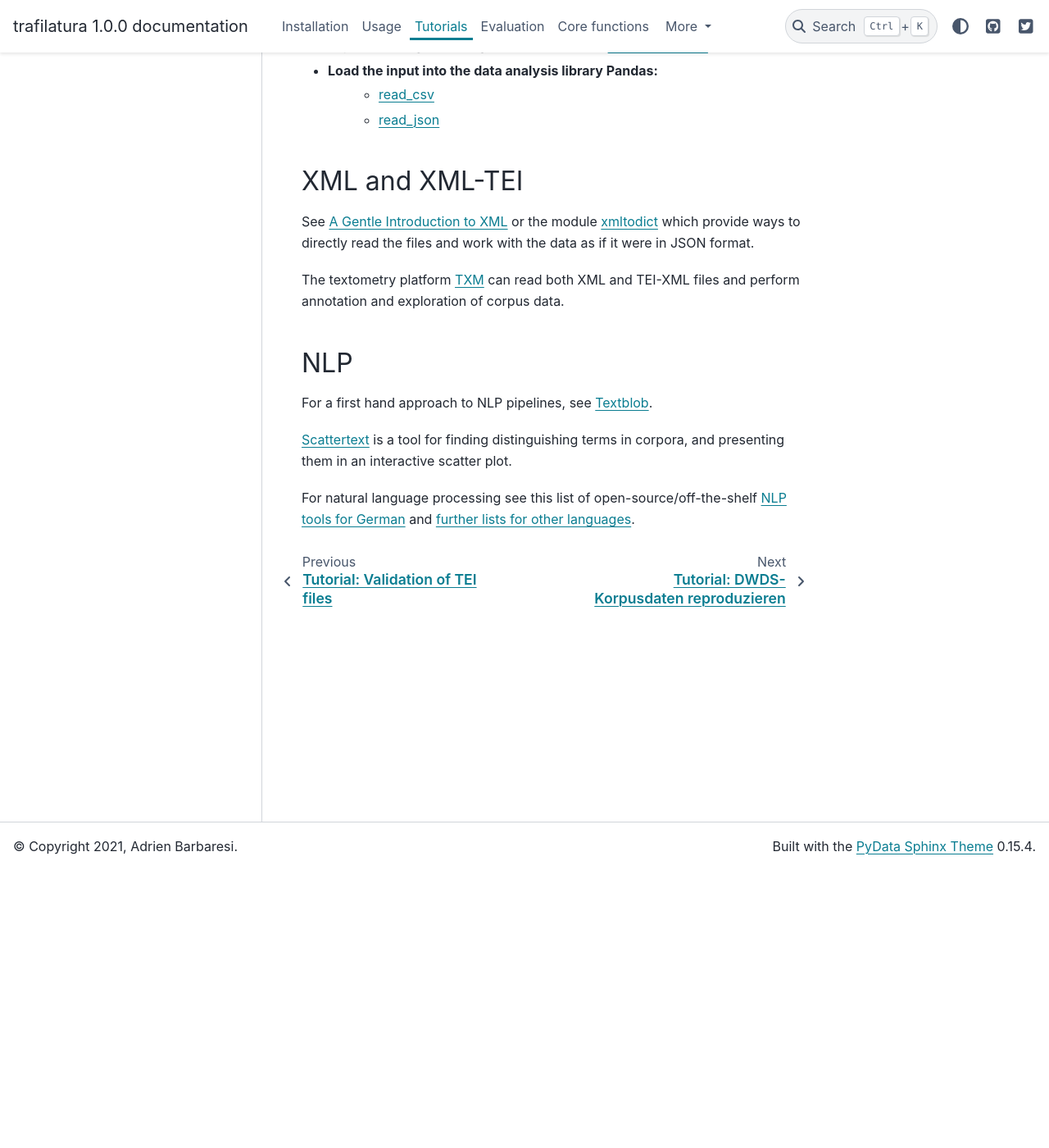
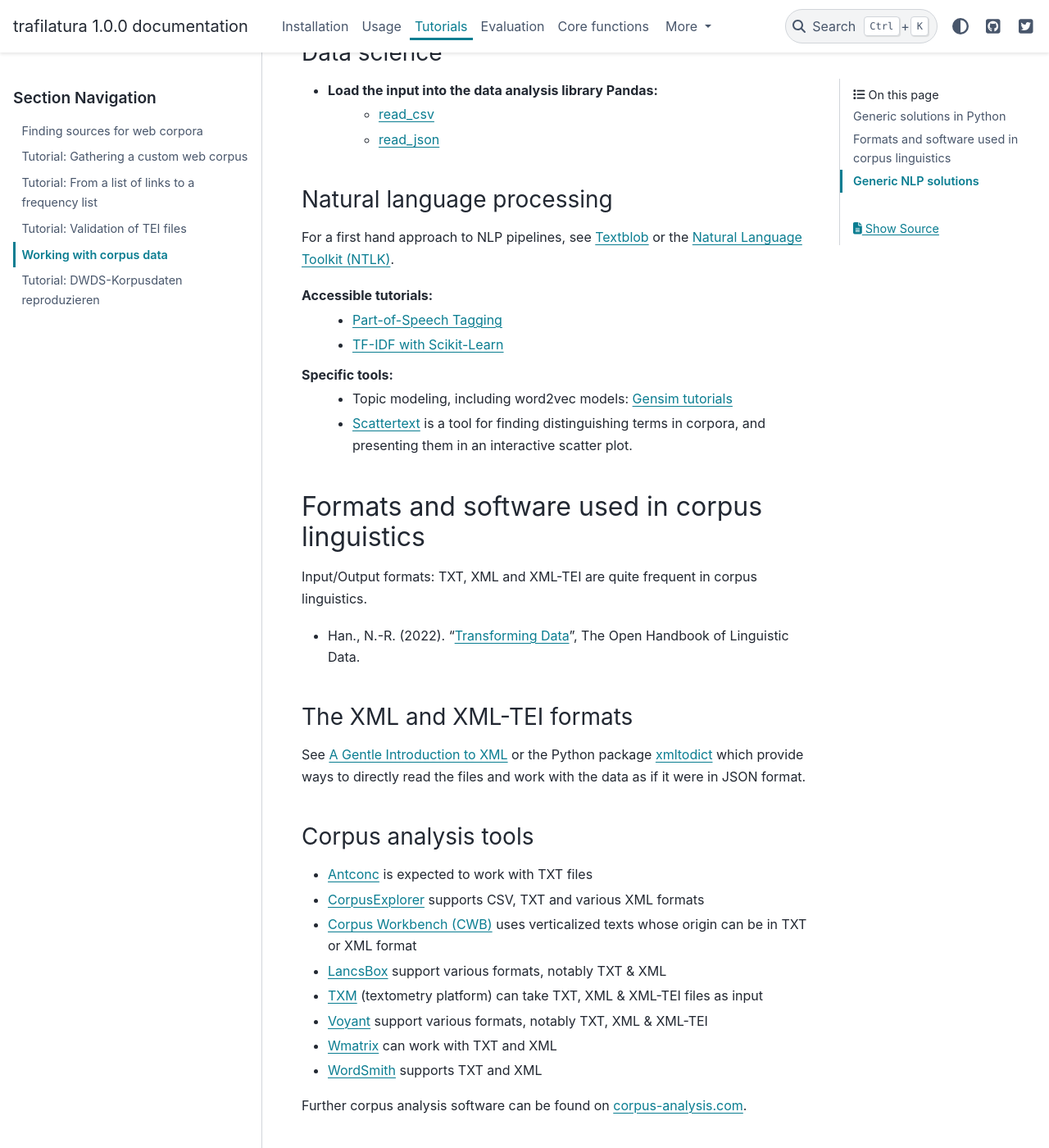
Before and after one commit to adbar/trafilatura, a Sphinx documentation site: the page built from docs/tutorial-data.rst, in a window 1280 px wide and 1400 px high, scrolled down 339 px. Shown: the whole window at 82% size. Built offline with Sphinx 7.4.7 and the PyData theme 0.15.4, drawn with Linux system fonts in a browser that asks for light colours; some of the changed text lies outside the part shown.

Commit message:
docs: added links to corpus software

```diff
--- a/docs/tutorial-data.rst
+++ b/docs/tutorial-data.rst
@@ -1,33 +1,76 @@
-Work with the data
-==================
+Working with corpus data
+========================
+
+
+.. meta::
+    :description lang=en:
+        After gathering texts from the Web, what to do next? This page lists options to work with output generated by Trafilatura.
+
+
+After gathering texts from the Web, what to do next? This page lists options to work with output generated by Trafilatura.
+
 
 Generic solutions in Python
 ---------------------------
 
-- `Part-of-Speech Tagging <https://melaniewalsh.github.io/Intro-Cultural-Analytics/Text-Analysis/POS-Keywords.html>`_
-- `Natural Language Toolkit (NTLK) <https://www.nltk.org/>`_
-- `TF-IDF with Scikit-Learn <https://melaniewalsh.github.io/Intro-Cultural-Analytics/Text-Analysis/TF-IDF-Scikit-Learn.html>`_
-- Topic modeling, including word2vec models: `Gensim tutorials <https://radimrehurek.com/gensim/auto_examples/>`_
+
+Data science
+~~~~~~~~~~~~
+
 - Load the input into the data analysis library Pandas:
    - `read_csv <https://pandas.pydata.org/pandas-docs/stable/reference/api/pandas.read_csv.html>`_
    - `read_json <https://pandas.pydata.org/pandas-docs/stable/reference/api/pandas.read_json.html>`_
 
 
-XML and XML-TEI
----------------
+Natural language processing
+~~~~~~~~~~~~~~~~~~~~~~~~~~~
 
-See `A Gentle Introduction to XML <https://tei-c.org/release/doc/tei-p5-doc/en/html/SG.html>`_ or the module `xmltodict <https://github.com/martinblech/xmltodict>`_ which provide ways to directly read the files and work with the data as if it were in JSON format.
+For a first hand approach to NLP pipelines, see `Textblob <https://textblob.readthedocs.io/en/dev/>`_ or the `Natural Language Toolkit (NTLK) <https://www.nltk.org/>`_.
 
 
-The textometry platform `TXM <https://txm.gitpages.huma-num.fr/textometrie/en/>`_ can read both XML and TEI-XML files and perform annotation and exploration of corpus data.
+Accessible tutorials:
+    - `Part-of-Speech Tagging <https://melaniewalsh.github.io/Intro-Cultural-Analytics/Text-Analysis/POS-Keywords.html>`_
+    - `TF-IDF with Scikit-Learn <https://melaniewalsh.github.io/Intro-Cultural-Analytics/Text-Analysis/TF-IDF-Scikit-Learn.html>`_
 
 
-NLP
----
-
-For a first hand approach to NLP pipelines, see `Textblob <https://textblob.readthedocs.io/en/dev/>`_.
-
-`Scattertext <https://github.com/JasonKessler/scattertext>`_ is a tool for finding distinguishing terms in corpora, and presenting them in an interactive scatter plot.
+Specific tools:
+    - Topic modeling, including word2vec models: `Gensim tutorials <https://radimrehurek.com/gensim/auto_examples/>`_
+    - `Scattertext <https://github.com/JasonKessler/scattertext>`_ is a tool for finding distinguishing terms in corpora, and presenting them in an interactive scatter plot.
 
 
+
+Formats and software used in corpus linguistics
+-----------------------------------------------
+
+
+Input/Output formats: TXT, XML and XML-TEI are quite frequent in corpus linguistics.
+
+- Han., N.-R. (2022). "`Transforming Data <https://doi.org/10.7551/mitpress/12200.003.0010>`_", The Open Handbook of Linguistic Data.
+
+
+The XML and XML-TEI formats
+~~~~~~~~~~~~~~~~~~~~~~~~~~~
+
+See `A Gentle Introduction to XML <https://tei-c.org/release/doc/tei-p5-doc/en/html/SG.html>`_ or the Python package `xmltodict <https://github.com/martinblech/xmltodict>`_ which provide ways to directly read the files and work with the data as if it were in JSON format.
+
+
+Corpus analysis tools
+~~~~~~~~~~~~~~~~~~~~~
+
+
+- `Antconc <https://www.laurenceanthony.net/software/antconc/>`_ is expected to work with TXT files
+- `CorpusExplorer <https://notes.jan-oliver-ruediger.de/software/corpusexplorer-overview/>`_ supports CSV, TXT and various XML formats
+- `Corpus Workbench (CWB) <https://cwb.sourceforge.io/>`_ uses verticalized texts whose origin can be in TXT or XML format
+- `LancsBox <http://corpora.lancs.ac.uk/lancsbox/>`_ support various formats, notably TXT & XML
+- `TXM <http://textometrie.ens-lyon.fr/?lang=en>`_ (textometry platform) can take TXT, XML & XML-TEI files as input
+- `Voyant <https://voyant-tools.org/>`_ support various formats, notably TXT, XML & XML-TEI
+- `Wmatrix <http://ucrel.lancs.ac.uk/wmatrix/>`_ can work with TXT and XML
+- `WordSmith <https://lexically.net/wordsmith/index.html>`_ supports TXT and XML
+
+Further corpus analysis software can be found on `corpus-analysis.com <https://corpus-analysis.com/>`_.
+
+
+Generic NLP solutions
+---------------------
+
 For natural language processing see this list of open-source/off-the-shelf `NLP tools for German <https://github.com/adbar/German-NLP>`_ and `further lists for other languages <https://github.com/adbar/German-NLP#Comparable-lists>`_.
```
